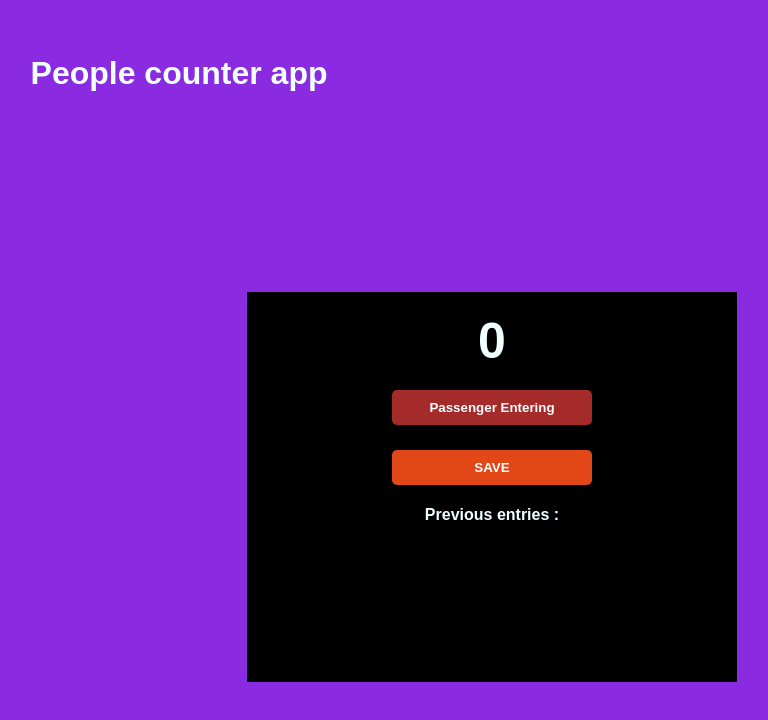
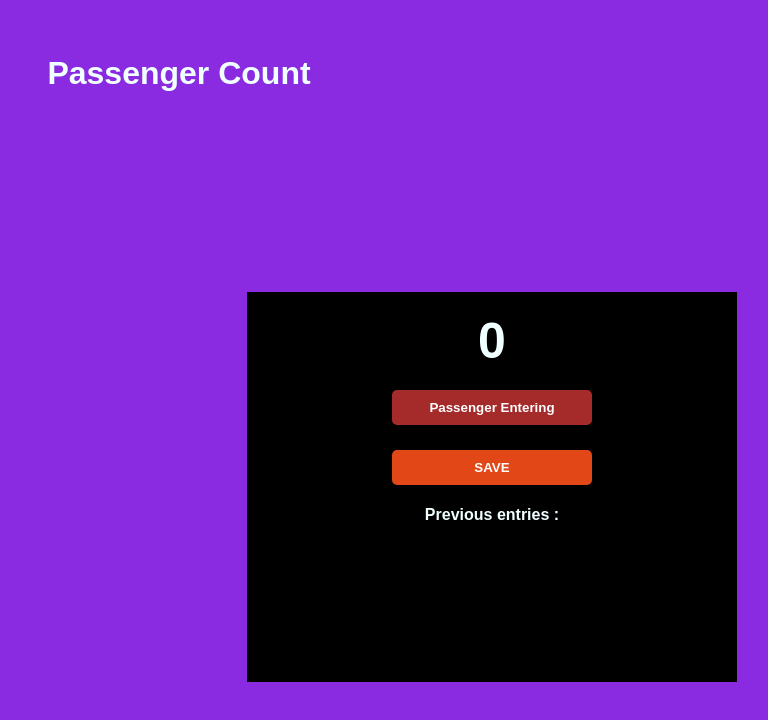
Before and after one commit to amirtha31/passengerCount, a plain HTML site: page index.html in a window 1280 px wide. Shown: the whole page, without its empty margins (461-1229 px from the left). Drawn offline with Linux system fonts and the light colour scheme.

Commit message:
Update index.html

```diff
--- a/index.html
+++ b/index.html
@@ -8,7 +8,7 @@
     <title>javascript</title>
 </head>
 <body>
-    <h1 style="margin-top: 55px;">People counter app</h1>
+    <h1 style="margin-top: 55px;">Passenger Count</h1>
     <div id="divbar">
         <h2 id="count-el">0</h2>
     <button id="increment-btn" onclick="increment()">Passenger Entering</button> <br>
```
